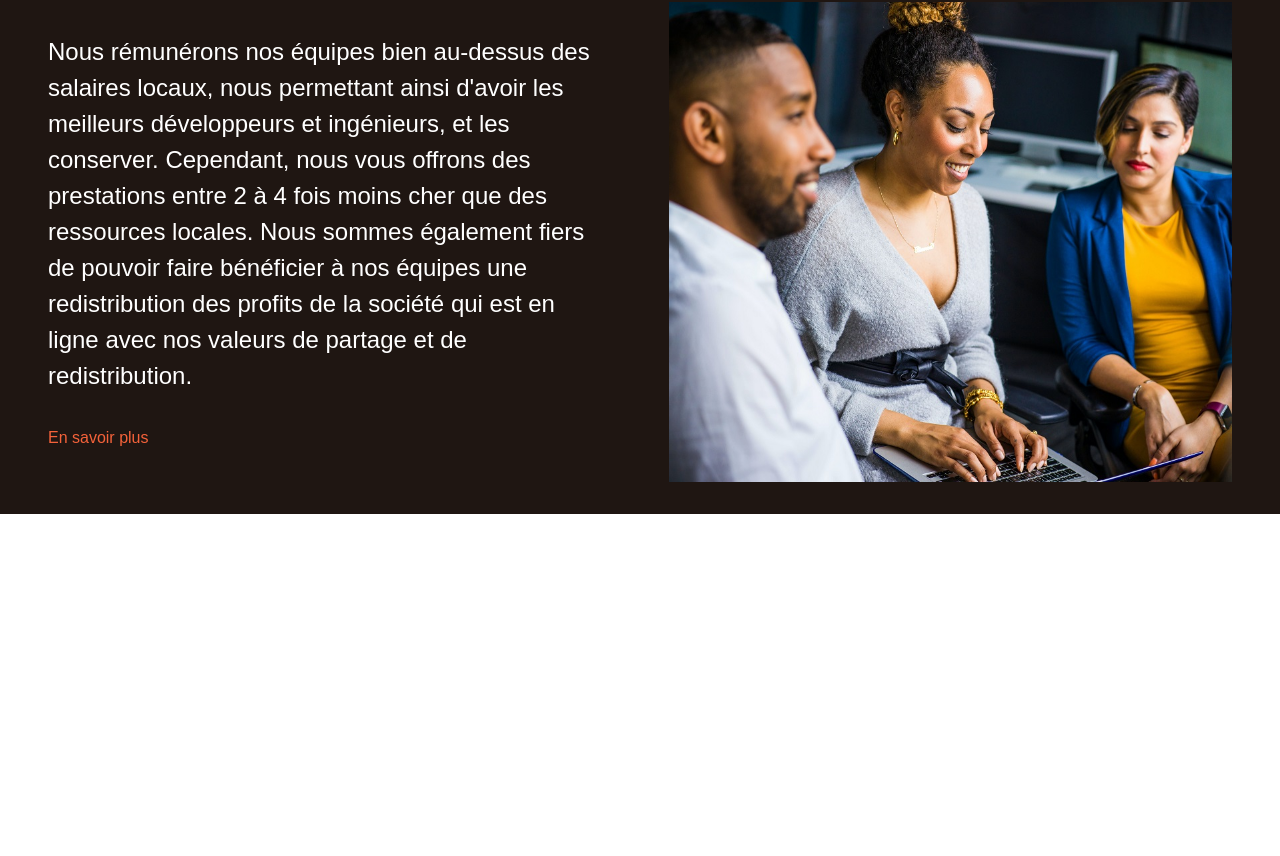
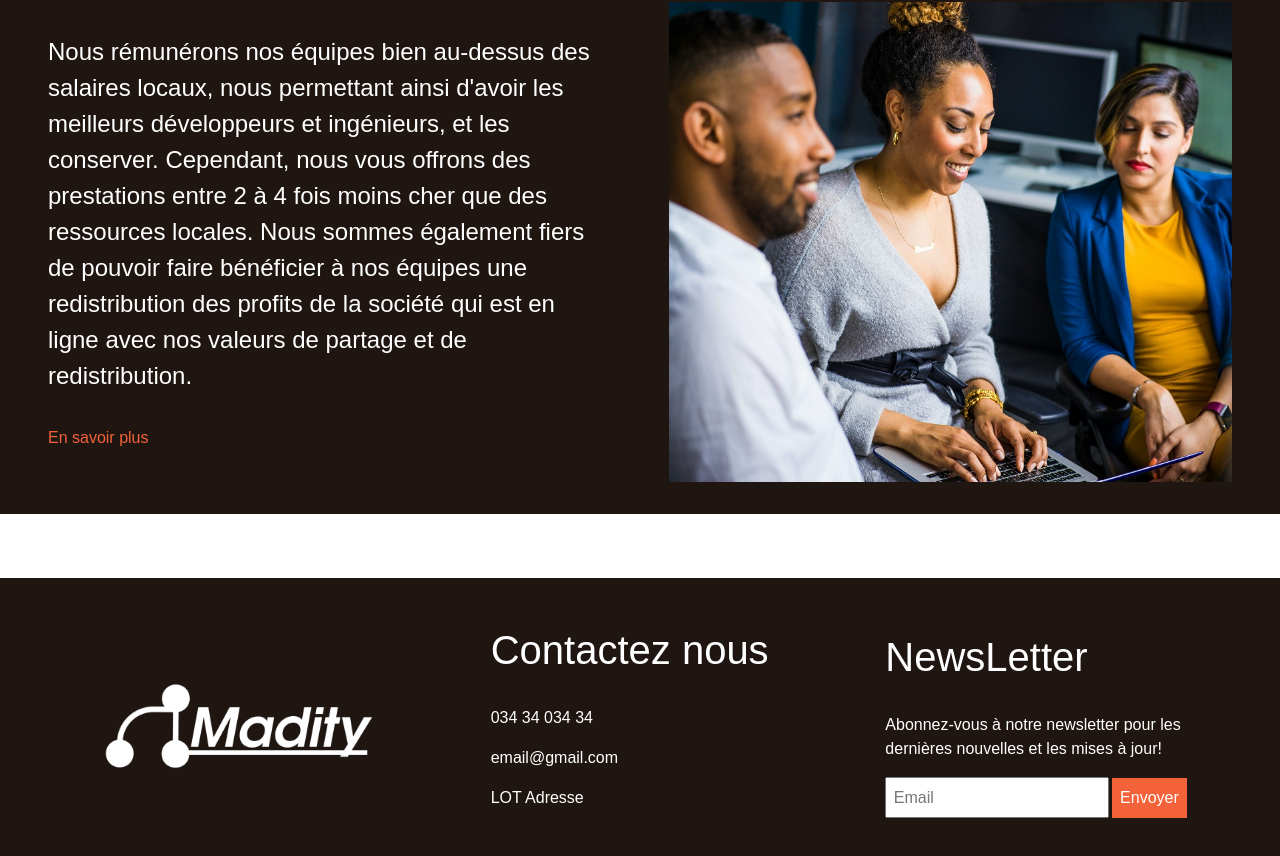
Before and after one commit to AleckAstan/Madity, an Angular app: page / in a window 1280 px wide. Shown: the part 2707-3563 px from the top of the page. Before the commit the page ends 3221 px from the top, so only its background shows below. Built offline with nearby package versions, Linux system fonts and the light colour scheme.

Commit message:
footer without icon

```diff
--- a/src/app/app.component.html
+++ b/src/app/app.component.html
@@ -4,4 +4,5 @@
   <app-qui-sommes-nous></app-qui-sommes-nous>
   <app-comment></app-comment>
   <app-more-information></app-more-information>
+  <app-footer></app-footer>
 </div>
--- a/src/app/app.module.ts
+++ b/src/app/app.module.ts
@@ -8,6 +8,7 @@ import { QuiSommesNousComponent } from './qui-sommes-nous/qui-sommes-nous.compon
 import { TestingComponentComponent } from './testing-component/testing-component.component';
 import { CommentComponent } from './comment/comment.component';
 import { MoreInformationComponent } from './more-information/more-information.component';
+import { FooterComponent } from './footer/footer.component';
 
 @NgModule({
   declarations: [
@@ -18,6 +19,7 @@ import { MoreInformationComponent } from './more-information/more-information.co
     TestingComponentComponent,
     CommentComponent,
     MoreInformationComponent,
+    FooterComponent,
   ],
   imports: [BrowserModule],
   providers: [],
--- /dev/null
+++ b/src/app/footer/footer.component.html
@@ -0,0 +1,26 @@
+<div class="footer-section">
+  <div class="left">
+    <img src="../../assets/images/logo.png" alt="Madity Logo" class="logo" />
+  </div>
+  <div class="center">
+    <h1 class="title">Contactez nous</h1>
+    <p>034 34 034 34</p>
+    <p>
+      email@gmail.com
+    </p>
+    <p>
+      LOT Adresse
+    </p>
+  </div>
+  <div class="right">
+    <h1 class="title">NewsLetter</h1>
+    <p class="description">
+      Abonnez-vous à notre newsletter pour les dernières nouvelles et les mises
+      à jour!
+    </p>
+    <div class="mail-input">
+      <input type="email" placeholder="Email" />
+      <button class="send">Envoyer</button>
+    </div>
+  </div>
+</div>
--- /dev/null
+++ b/src/app/footer/footer.component.scss
@@ -0,0 +1,72 @@
+@import "../../assets/scss_init.scss";
+.footer-section {
+    margin-top: 4rem;
+    display: flex;
+    justify-content: space-between;
+    align-items: center;
+    background-color: $dark_color;
+    padding: 3rem;
+}
+
+h1 {
+    margin-bottom: 2rem;
+}
+
+p {
+    margin-bottom: 1rem;
+}
+
+.left,
+.center,
+.right {
+    margin-left: 3rem;
+}
+
+.left {
+    flex: 1;
+}
+
+.left img {
+    object-fit: cover;
+    max-width: 80%;
+    width: 80%;
+}
+
+.center {
+    flex: 1;
+    display: flex;
+    flex-direction: column;
+    color: white;
+}
+
+.right {
+    color: white;
+    flex: 1;
+    display: flex;
+    flex-direction: column;
+}
+
+.mail-input input {
+    outline: none;
+    margin-right: 0.2rem;
+}
+
+.mail-input input {
+    padding: 0.4rem;
+}
+
+.mail-input button {
+    padding: 0.3rem;
+}
+
+.mail-input button {
+    color: white;
+    background-color: $primary_color;
+    border: $primary_color solid 0.2rem;
+    transition: all 0.2s ease-in-out;
+}
+
+.mail-input button:hover {
+    background-color: transparent;
+    border: $primary_color solid 0.2rem;
+}
```
Also changed, not shown: src/app/footer/footer.component.ts (added, +9 -0 lines).
